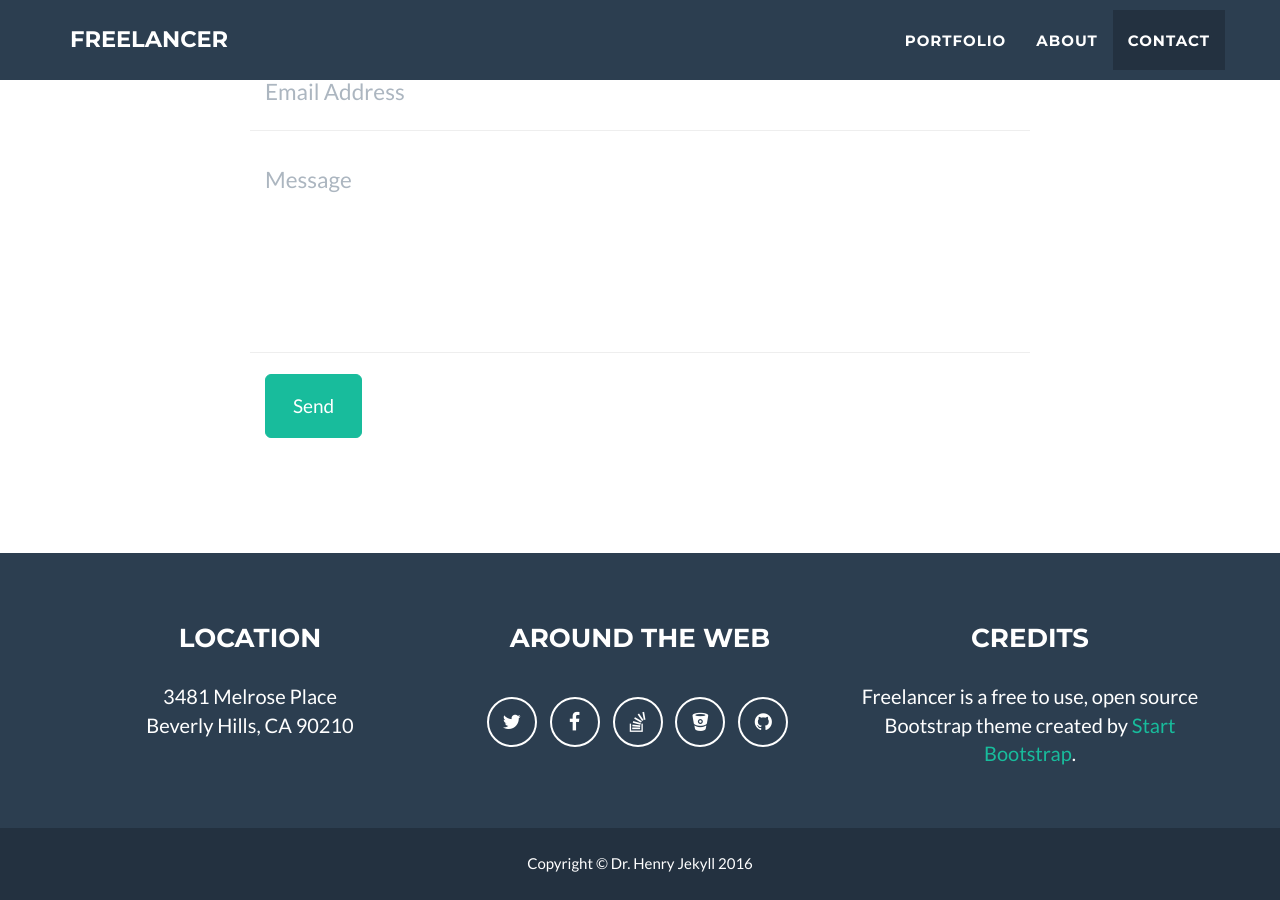
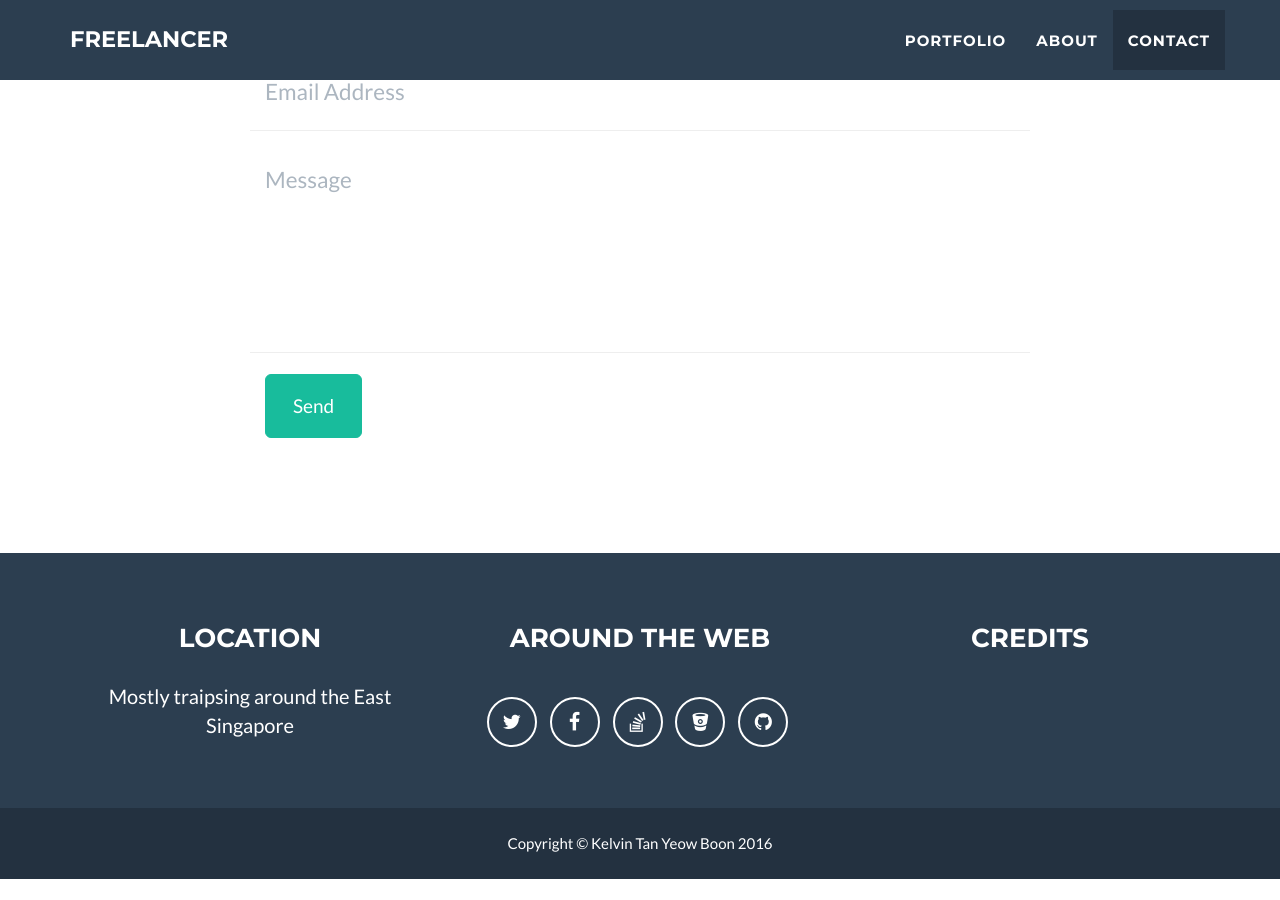
Before and after one commit to kelvintyb/kelvintyb.github.io, a Jekyll site: the page built from index.html, in a window 1280 px wide and 900 px high, scrolled down 2485 px. Built offline with Jekyll 4.4.1, drawn with Linux system fonts in a browser that asks for light colours; after the commit the page ends 3364 px from its top, so only the background shows below that.

Commit message:
made changes to footer

```diff
--- a/_config.yml
+++ b/_config.yml
@@ -31,7 +31,7 @@ color:
 
 # Footer settings
 footer:
-  copyright: Dr. Henry Jekyll
+  copyright: Kelvin Tan Yeow Boon
   location: Location
   social: Around the Web
   credits: Credits
@@ -47,15 +47,12 @@ social:
   - title: bitbucket
     url: http://bitbucket.org/jekyll
   - title: github
-    url: http://github.com/jekyll
+    url: http://github.com/kelvintyb
 
 # Postal address (add as many lines as necessary)
 address:
-  - line: 3481 Melrose Place
-  - line: Beverly Hills, CA 90210
-
-# Credits content
-credits: 'Freelancer is a free to use, open source Bootstrap theme created by <a href="http://startbootstrap.com">Start Bootstrap</a>.'
+  - line: Mostly traipsing around the East
+  - line: Singapore
 
 # Build settings
 markdown: kramdown
```
